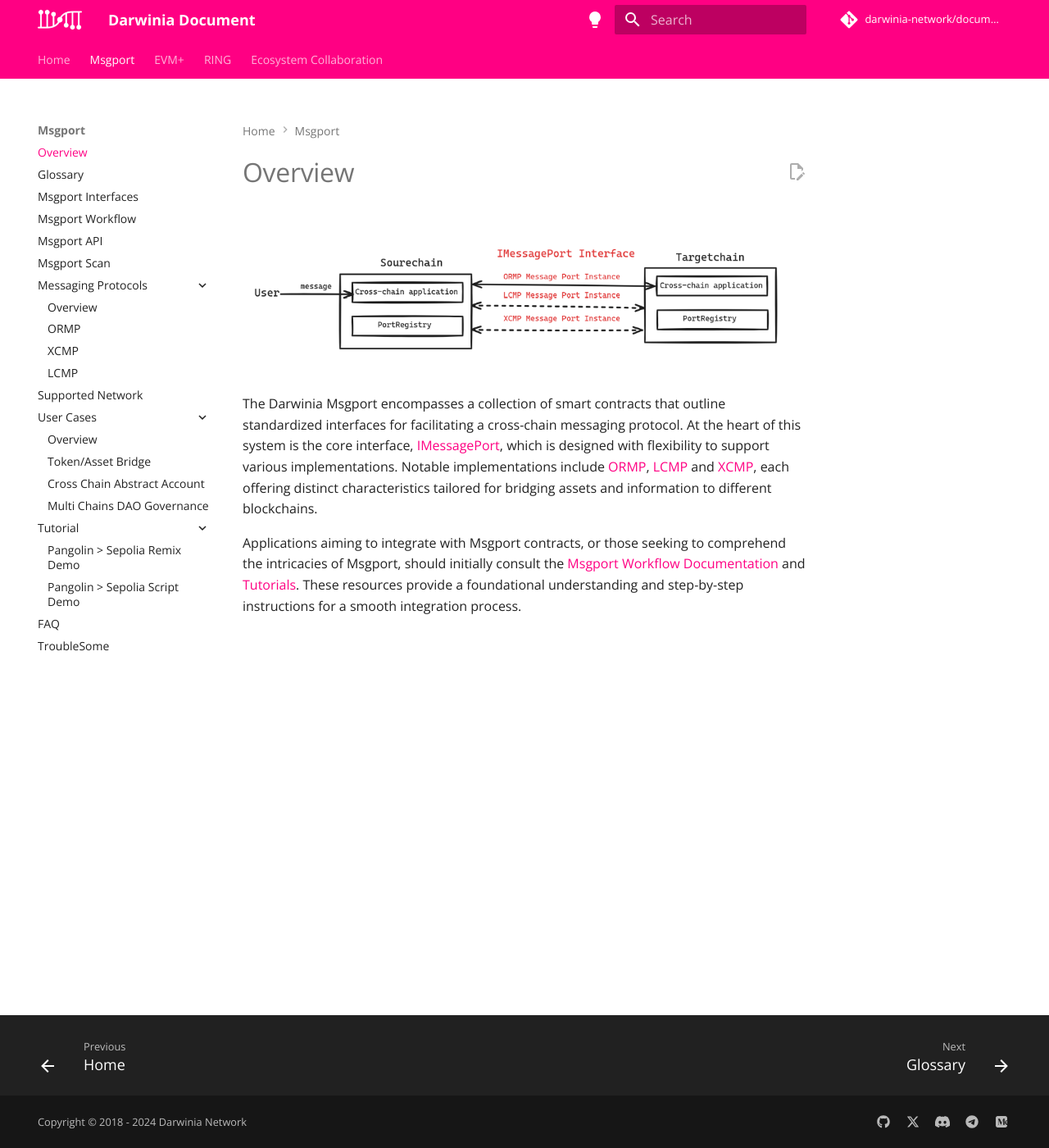
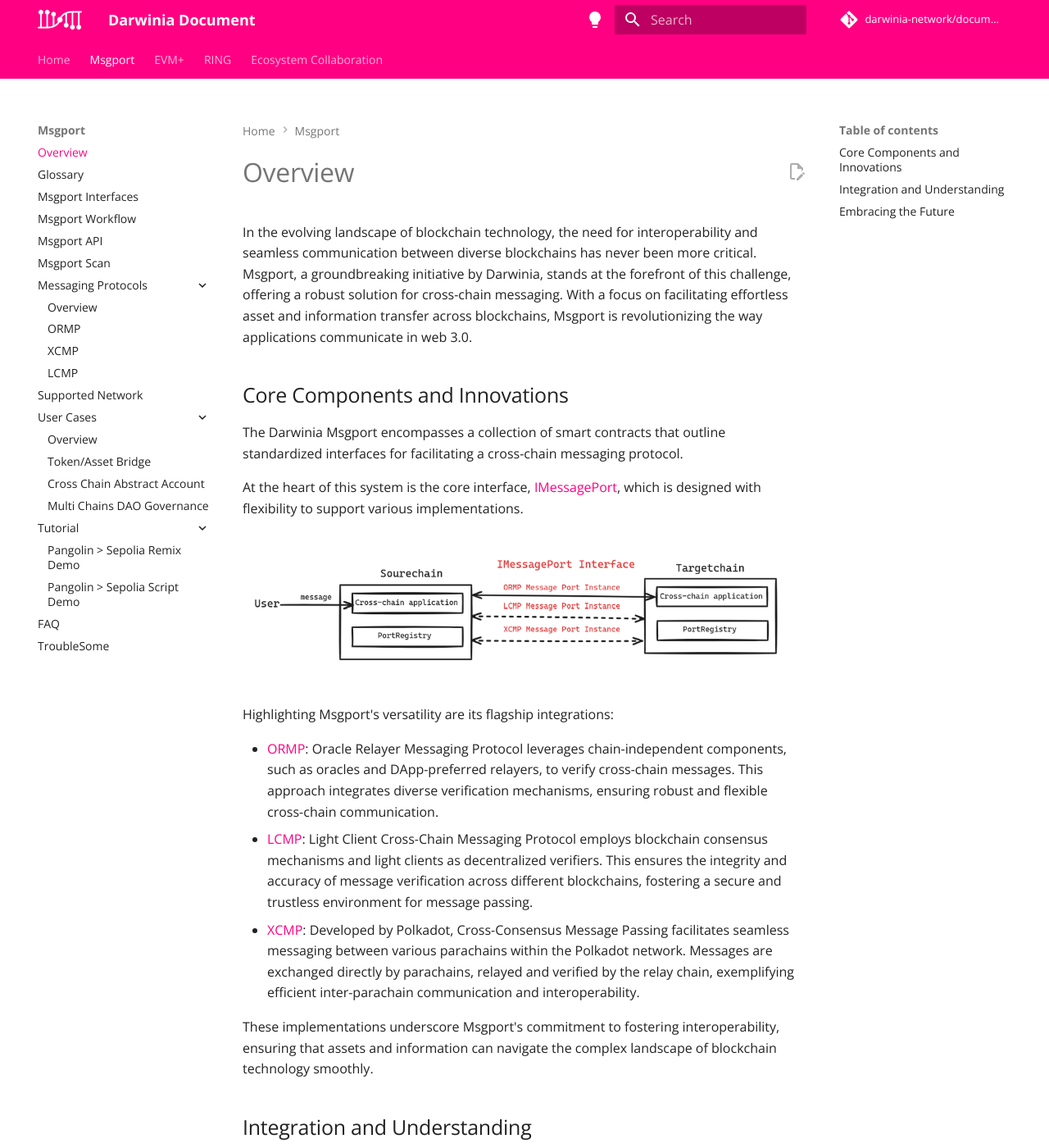
Before and after one commit to darwinia-network/docs, an MkDocs documentation site: the page built from docs/msgport/overview.md, in a window 1280 px wide and 1400 px high. Shown: the whole window at 82% size. Built offline with MkDocs 1.6.1 and Material for MkDocs 9.7.7, drawn with Linux system fonts in a browser that asks for light colours; comment, search, counter and statistics services are not loaded; some of the changed text lies outside the part shown.

Commit message:
Update overview.md (#12)
* Update overview.md

* tune and refine

* fix link

---------

Co-authored-by: fisher <hi@fisher.local>

```diff
--- a/docs/msgport/overview.md
+++ b/docs/msgport/overview.md
@@ -1,7 +1,25 @@
 # Overview
+
+In the evolving landscape of blockchain technology, the need for interoperability and seamless communication between diverse blockchains has never been more critical. Msgport, a groundbreaking initiative by Darwinia, stands at the forefront of this challenge, offering a robust solution for cross-chain messaging. With a focus on facilitating effortless asset and information transfer across blockchains, Msgport is revolutionizing the way applications communicate in web 3.0.
+
+## Core Components and Innovations
+The Darwinia Msgport encompasses a collection of smart contracts that outline standardized interfaces for facilitating a cross-chain messaging protocol.
+
+At the heart of this system is the core interface, [IMessagePort](../msgport/interfaces.md#imessageport), which is designed with flexibility to support various implementations.
 
 ![msgport-overview-1](../images/msgport-overview-1.png)
 
-The Darwinia Msgport encompasses a collection of smart contracts that outline standardized interfaces for facilitating a cross-chain messaging protocol. At the heart of this system is the core interface, [IMessagePort](../msgport/interfaces.md#imessageport), which is designed with flexibility to support various implementations. Notable implementations include [ORMP](../msgport/messaging-protocols/ormp.md), [LCMP](../msgport/messaging-protocols/lcmp.md) and [XCMP](../msgport/messaging-protocols/xcmp.md), each offering distinct characteristics tailored for bridging assets and information to different blockchains.
+Highlighting Msgport's versatility are its flagship integrations:
 
-Applications aiming to integrate with Msgport contracts, or those seeking to comprehend the intricacies of Msgport, should initially consult the [Msgport Workflow Documentation](../msgport/workflow.md) and [Tutorials](../msgport/tutorial/remix-demo.md). These resources provide a foundational understanding and step-by-step instructions for a smooth integration process.
+  - [ORMP](../msgport/messaging-protocols/ormp.md): Oracle Relayer Messaging Protocol leverages chain-independent components, such as oracles and DApp-preferred relayers, to verify cross-chain messages. This approach integrates diverse verification mechanisms, ensuring robust and flexible cross-chain communication.
+  - [LCMP](../msgport/messaging-protocols/lcmp.md): Light Client Cross-Chain Messaging Protocol employs blockchain consensus mechanisms and light clients as decentralized verifiers. This ensures the integrity and accuracy of message verification across different blockchains, fostering a secure and trustless environment for message passing.
+  - [XCMP](../msgport/messaging-protocols/xcmp.md): Developed by Polkadot, Cross-Consensus Message Passing facilitates seamless messaging between various parachains within the Polkadot network. Messages are exchanged directly by parachains, relayed and verified by the relay chain, exemplifying efficient inter-parachain communication and interoperability.
+
+These implementations underscore Msgport's commitment to fostering interoperability, ensuring that assets and information can navigate the complex landscape of blockchain technology smoothly.
+
+## Integration and Understanding
+For developers and applications eager to leverage the power of Msgport, the journey begins with the [Msgport Workflow Documentation](../msgport/workflow.md) and a series of comprehensive [Tutorials](../msgport/tutorial/remix-demo.md). These resources are meticulously crafted to demystify the complexities of Msgport, offering a clear path to integration. From foundational knowledge to step-by-step guides, developers can expect a seamless onboarding experience, enabling them to harness the full potential of cross-chain messaging.
+
+## Embracing the Future
+
+As the digital world continues to evolve, Msgport stands as a beacon of innovation, guiding the way towards a more interconnected and efficient blockchain ecosystem. Whether you are looking to bridge assets or enhance the capabilities of your blockchain application, Msgport offers the tools and support needed to transcend traditional boundaries and embrace the future of cross-chain communication.
```
